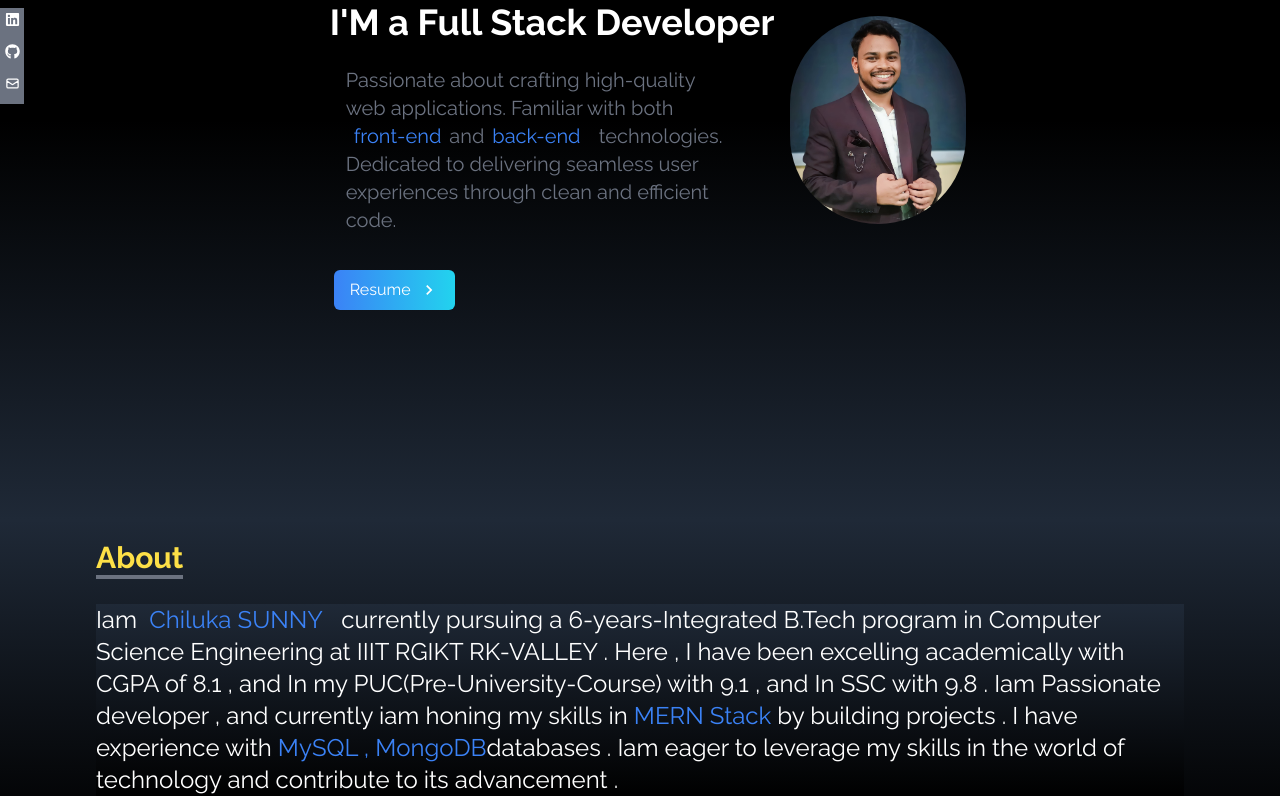
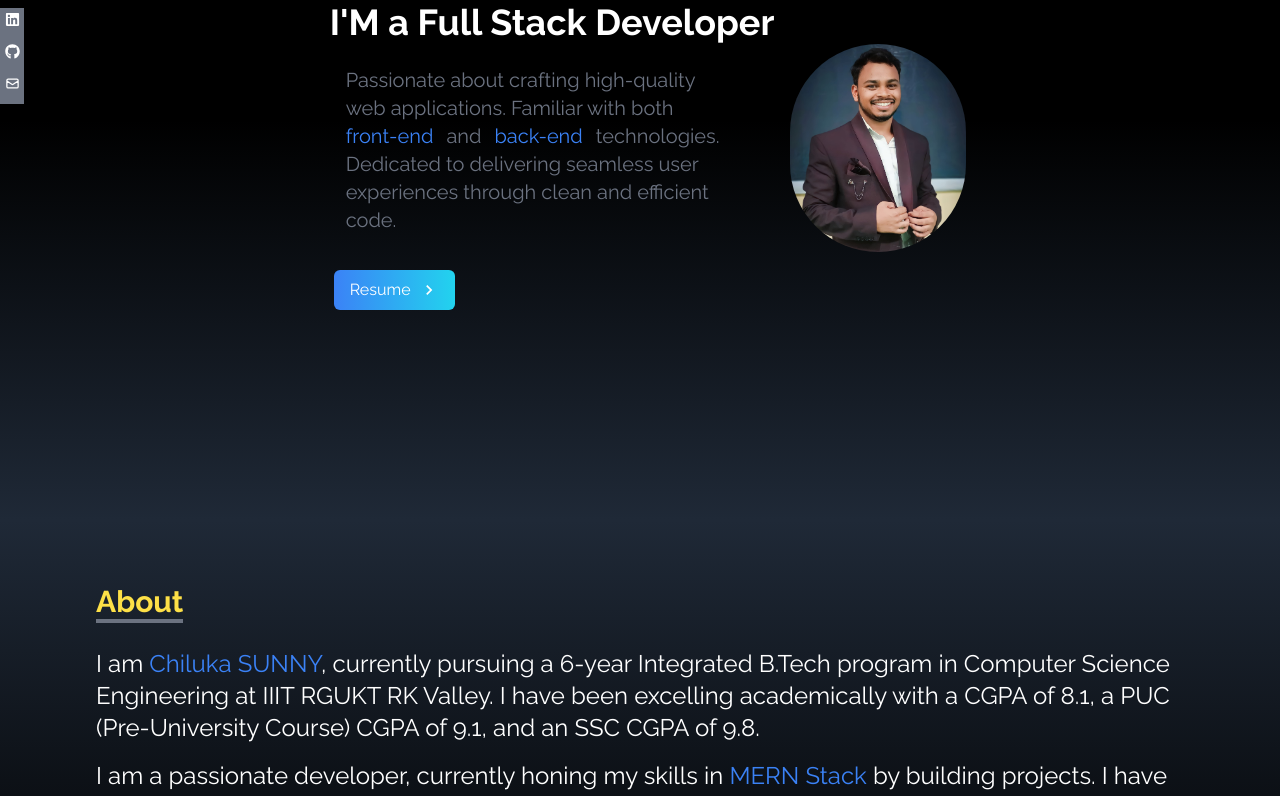
Before and after one commit to sunny-star/portfolio, a React (Create React App) app: page / in a window 1280 px wide. Shown: the part 280-1076 px from the top of the page. Built offline with nearby package versions, Linux system fonts and the light colour scheme.

Commit message:
Updated Home component and fixed merge conflicts

```diff
--- a/src/components/About.jsx
+++ b/src/components/About.jsx
@@ -1,21 +1,24 @@
-import React from 'react'
+import React from 'react';
 
 const About = () => {
   return (
-    <div name="About" className='w-full bg-gradient-to-b from-gray-800 to-black md:px-20 text-white '>
-
-      <div className='max-w-screen-lg p-4 mx-auto flex flex-col justify-center w-full h-full '>
-        <div className='pb-3 py-1'>
-          <p className='text-3xl  text-yellow-300  font-bold inline border-b-4 border-gray-500'>
+    <div name="About" className='w-full bg-gradient-to-b mb-32 from-gray-800 to-black md:px-20 text-white'>
+      <div className='max-w-screen-lg p-4 mx-auto flex flex-col justify-center w-full h-full'>
+        <div className='pt-12 py-3'>
+          <p className='text-3xl text-yellow-300 font-bold inline border-b-4 border-gray-500'>
             About
           </p>
         </div>
-        <p className='text-SMSS md:text-2xl bg-gradient-to-b marker: mt-4'>Iam &nbsp;<button className="text-blue-500">Chiluka SUNNY</button> &nbsp; currently pursuing a 6-years-Integrated B.Tech program in Computer Science Engineering at IIIT RGIKT RK-VALLEY . Here , I have been excelling academically with CGPA of 8.1 , and In my PUC(Pre-University-Course) with 9.1 , and In SSC with 9.8 . Iam Passionate developer , and currently iam honing my skills in <button className='text-blue-500'>MERN Stack</button> by building projects . I have experience with <button className='text-blue-500'>MySQL , MongoDB</button>databases . Iam eager to leverage my skills in the world of technology and contribute to its advancement .  </p>
-        <br />
-
+        <p className='md:text-2xl mt-4'>
+          I am <span className='text-blue-500'>Chiluka SUNNY</span>, currently pursuing a 6-year Integrated B.Tech program in Computer Science Engineering at IIIT RGUKT RK Valley. I have been excelling academically with a CGPA of 8.1, a PUC (Pre-University Course) CGPA of 9.1, and an SSC CGPA of 9.8.
+        </p>
+        <p className='md:text-2xl mt-4'>
+          I am a passionate developer, currently honing my skills in <span className='text-blue-500'>MERN Stack</span> by building projects. I have experience with <span className='text-blue-500'>MySQL</span> and <span className='text-blue-500'>MongoDB</span> databases. I am eager to leverage my skills in the world of technology and contribute to its advancement.
+        </p>
+        <br /><br /><br /><br />
       </div>
     </div>
-  )
-}
+  );
+};
 
-export default About
+export default About;
--- a/src/components/Home.jsx
+++ b/src/components/Home.jsx
@@ -7,18 +7,14 @@ const Home = () => {
     {
       id: 1,
       child: (
-        <>
-          <button className="group text-white py-2 px-4 my-2 flex items-center rounded-md bg-gradient-to-r to-cyan-400 from-blue-500 cursor-pointer hover:bg-gradient-to-l hover:from-cyan-500 hover:to-blue-600">
-            Resume
-            <span className="group-hover:rotate-90 duration-300 ml-2">
-              <MdKeyboardArrowRight size={20} />
-            </span>
-          </button>
-        </>
+        <button className="group text-white py-2 px-4 my-2 flex items-center rounded-md bg-gradient-to-r from-blue-500 to-cyan-400 cursor-pointer hover:bg-gradient-to-l hover:from-cyan-500 hover:to-blue-600">
+          Resume
+          <span className="group-hover:rotate-90 duration-300 ml-2">
+            <MdKeyboardArrowRight size={20} />
+          </span>
+        </button>
       ),
       href: 'https://drive.google.com/file/d/12czQrYUszLFVvUU-vBywO3sv3LNC8ufU/view?usp=drive_link',
-      style: 'rounded-tr-md',
-      download: false, // No download attribute needed
     },
   ];
 
@@ -30,15 +26,15 @@ const Home = () => {
             I'M a Full Stack Developer
           </h2>
           <p className="text-gray-500 px-8 py-6 md:text-xl max-w-md">
-            Passionate about crafting high-quality web applications. Familiar with both &nbsp;
-            <button className='text-blue-500 px-2'> front-end </button>
+            Passionate about crafting high-quality web applications. Familiar with both
+            <span className="text-blue-500 px-2"> front-end </span>
             and
-            <button className='text-blue-500 px-2'> back-end </button>
-            &nbsp; technologies. Dedicated to delivering seamless user experiences through clean and efficient code.
+            <span className="text-blue-500 px-2"> back-end </span>
+            technologies. Dedicated to delivering seamless user experiences through clean and efficient code.
           </p>
           <ul className="px-5 py-1">
-            {links.map(({ id, child, href, style, download }) => (
-              <li key={id} className={style}>
+            {links.map(({ id, child, href }) => (
+              <li key={id}>
                 <a href={href} target="_blank" rel="noopener noreferrer">
                   {child}
                 </a>
@@ -47,11 +43,11 @@ const Home = () => {
           </ul>
         </div>
         <div>
-          <img src={Sunny} alt="my profile" className=" mt:14 rounded-full mx-auto w-44 h-52" />
+          <img src={Sunny} alt="my profile" className="mt-14 rounded-full mx-auto w-44 h-52" />
         </div>
       </div>
     </div>
   );
-}
+};
 
 export default Home;
--- a/src/components/Projects.jsx
+++ b/src/components/Projects.jsx
@@ -1,7 +1,7 @@
 import React from 'react'
 import todolist from '../images/todolist.png';
 import tools from '../images/tools.png'
-import jobportal from '../images/jobportal.png'
+import jobportal from '../images/easybite.png'
 import gym from '../images/gym.png'
 
 const Projects = () => {
@@ -20,9 +20,9 @@ const Projects = () => {
                     <button className=' m-4   duration-200 hover:scale-105 group text-white  py-2 w-fit px-3 my-2 flex items-center rounded-md bg-gradient-to-r to-cyan-400 from-blue-500 cursor-pointer'>Code</button>
                 </>
             ),
-            name: 'JobQuest',
-            href1: 'https://jobquestsunny.vercel.app/',
-            href2: 'https://github.com/sunny-star/jobQuest_FullStack',
+            name: 'Eazy Bite',
+            href1: 'https://easy-bite-frontend.vercel.app/',
+            href2: 'https://github.com/sunny-star/EasyBite-Frontend',
             tech: (
                 <>
                     <button className=' m-1  px-2      bg-yellow-400 text-black rounded-md'>React</button>
```
Also changed, not shown: src/images/easybite.png (added), src/images/jobportal.png (deleted).
